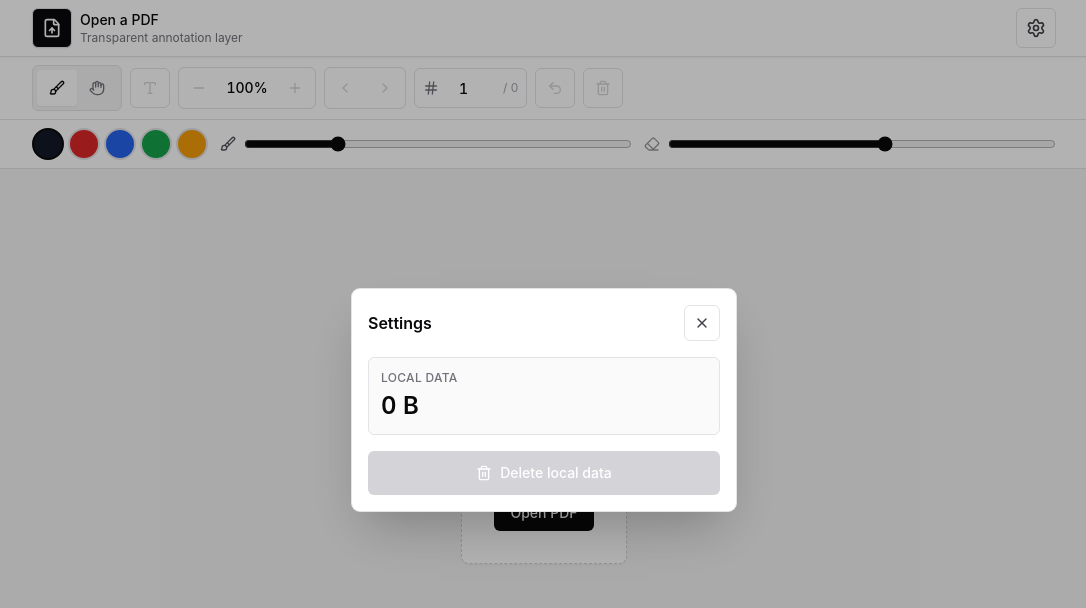
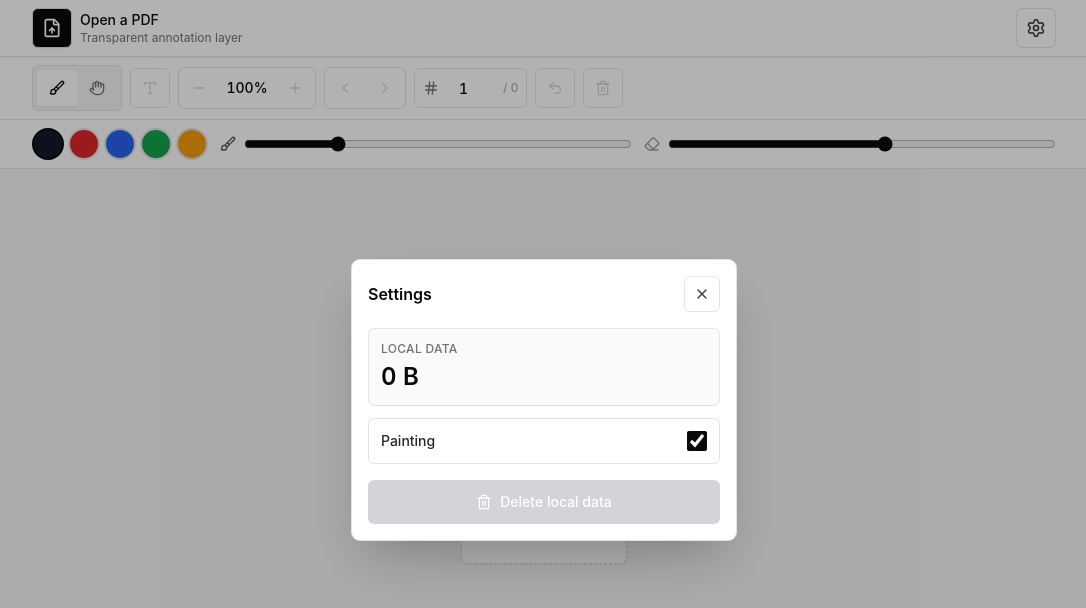
Before and after one commit to albertincx/practice-book-app, a React (Vite) app: page / in a window 1280 px wide. Both pictures are taken after a click on the button 1132 px from the left and 28 px from the top of the page. Shown: the top 608 px of the page, without its empty margins (96-1182 px from the left). Built offline with nearby package versions, Linux system fonts and the light colour scheme.

Commit message:
feat: add draggable text annotations and toggleable painting mode setting

```diff
--- a/src/App.tsx
+++ b/src/App.tsx
@@ -66,10 +66,18 @@ type PinchState = {
   zoom: number
 }
 
+type TextDragState = {
+  offsetX: number
+  offsetY: number
+  pointerId: number
+  textId: string
+}
+
 type StoredPdf = {
   data: ArrayBuffer
   name: string
   opacity?: number
+  paintingEnabled?: boolean
   pageNumber?: number
   penColor?: string
   penWidth?: number
@@ -113,6 +121,7 @@ function App() {
   const activeStrokePointerRef = useRef<number | null>(null)
   const pointersRef = useRef<Map<number, PointerPosition>>(new Map())
   const pinchStateRef = useRef<PinchState | null>(null)
+  const textDragRef = useRef<TextDragState | null>(null)
   const hasOpenedPdfRef = useRef(false)
 
   const [pdf, setPdf] = useState<PDFDocumentProxy | null>(null)
@@ -129,6 +138,7 @@ function App() {
   const [penColor, setPenColor] = useState(PEN_COLORS[0])
   const [penWidth, setPenWidth] = useState(4)
   const [opacity, setOpacity] = useState(0.65)
+  const [isPaintingEnabled, setIsPaintingEnabled] = useState(true)
   const [isLoading, setIsLoading] = useState(false)
   const [isSettingsOpen, setIsSettingsOpen] = useState(false)
   const [isTextDialogOpen, setIsTextDialogOpen] = useState(false)
@@ -179,6 +189,9 @@ function App() {
         if (storedPdf.opacity !== undefined) {
           setOpacity(storedPdf.opacity)
         }
+        if (storedPdf.paintingEnabled !== undefined) {
+          setIsPaintingEnabled(storedPdf.paintingEnabled)
+        }
       } catch (restoreError) {
         if (!isCancelled) {
           setError(restoreError instanceof Error ? restoreError.message : 'Could not restore the saved PDF.')
@@ -202,6 +215,7 @@ function App() {
     const saveTimer = window.setTimeout(() => {
       void mergeStoredPdf({
         opacity,
+        paintingEnabled: isPaintingEnabled,
         pageNumber,
         penColor,
         penWidth,
@@ -212,7 +226,7 @@ function App() {
     }, 250)
 
     return () => window.clearTimeout(saveTimer)
-  }, [opacity, pageNumber, pdf, penColor, penWidth, strokes, texts, zoom])
+  }, [isPaintingEnabled, opacity, pageNumber, pdf, penColor, penWidth, strokes, texts, zoom])
 
   useEffect(() => {
     if (!isSettingsOpen) {
@@ -333,6 +347,7 @@ function App() {
     cancelActiveStroke()
     pointersRef.current.clear()
     pinchStateRef.current = null
+    textDragRef.current = null
 
     try {
       const nextPdf = await pdfjsLib.getDocument({
@@ -358,6 +373,7 @@ function App() {
           data,
           name,
           opacity,
+          paintingEnabled: isPaintingEnabled,
           pageNumber: 1,
           penColor,
           penWidth,
@@ -452,6 +468,21 @@ function App() {
       return
     }
 
+    const touchedText = findTextAtPoint(pageTexts, point)
+    if (touchedText) {
+      textDragRef.current = {
+        offsetX: point.x - touchedText.x,
+        offsetY: point.y - touchedText.y,
+        pointerId: event.pointerId,
+        textId: touchedText.id,
+      }
+      return
+    }
+
+    if (!isPaintingEnabled) {
+      return
+    }
+
     const stroke: Stroke = {
       createdAt: Date.now(),
       id: crypto.randomUUID(),
@@ -473,8 +504,26 @@ function App() {
     }
 
     if (pointersRef.current.size >= 2) {
+      textDragRef.current = null
       cancelActiveStroke()
       updatePinchState()
+      return
+    }
+
+    const textDrag = textDragRef.current
+    if (textDrag?.pointerId === event.pointerId) {
+      const point = getInkPoint(event)
+      if (!point) {
+        return
+      }
+
+      setTexts((current) =>
+        current.map((text) =>
+          text.id === textDrag.textId
+            ? { ...text, x: point.x - textDrag.offsetX, y: point.y - textDrag.offsetY }
+            : text,
+        ),
+      )
       return
     }
 
@@ -504,6 +553,10 @@ function App() {
     if (activeStrokePointerRef.current === event.pointerId) {
       activeStrokeRef.current = null
       activeStrokePointerRef.current = null
+    }
+
+    if (textDragRef.current?.pointerId === event.pointerId) {
+      textDragRef.current = null
     }
 
     if (event.currentTarget.hasPointerCapture(event.pointerId)) {
@@ -538,6 +591,7 @@ function App() {
     cancelActiveStroke()
     pointersRef.current.clear()
     pinchStateRef.current = null
+    textDragRef.current = null
     setPdf(null)
     setPdfName('')
     setPageNumber(1)
@@ -591,6 +645,7 @@ function App() {
     cancelActiveStroke()
     pointersRef.current.clear()
     pinchStateRef.current = null
+    textDragRef.current = null
     setTool(nextTool)
   }
 
@@ -940,6 +995,21 @@ function App() {
               </p>
             </div>
 
+            <label className="mt-3 flex items-center justify-between gap-3 rounded-md border border-zinc-200 bg-white p-3">
+              <span className="text-sm font-medium text-zinc-800">Painting</span>
+              <input
+                checked={isPaintingEnabled}
+                className="h-5 w-5 accent-zinc-950"
+                type="checkbox"
+                onChange={(event) => {
+                  if (!event.target.checked) {
+                    cancelActiveStroke()
+                  }
+                  setIsPaintingEnabled(event.target.checked)
+                }}
+              />
+            </label>
+
             <button
               type="button"
               className="mt-4 inline-flex h-11 w-full items-center justify-center gap-2 rounded-md bg-red-600 px-4 text-sm font-medium text-white disabled:bg-zinc-300"
@@ -1036,6 +1106,43 @@ function drawTextAnnotation(context: CanvasRenderingContext2D, text: TextAnnotat
   })
 
   context.restore()
+}
+
+function findTextAtPoint(texts: TextAnnotation[], point: StrokePoint) {
+  return [...texts].reverse().find((text) => {
+    const bounds = getTextBounds(text)
+    return (
+      point.x >= bounds.x &&
+      point.x <= bounds.x + bounds.width &&
+      point.y >= bounds.y &&
+      point.y <= bounds.y + bounds.height
+    )
+  })
+}
+
+function getTextBounds(text: TextAnnotation) {
+  const lines = text.text.split('\n')
+  const padding = Math.max(8, text.size * 0.35)
+  const width = Math.max(...lines.map((line) => measureTextLine(line, text.size)), text.size)
+  const height = lines.length * text.size * 1.25
+
+  return {
+    height: height + padding * 2,
+    width: width + padding * 2,
+    x: text.x - padding,
+    y: text.y - padding,
+  }
+}
+
+function measureTextLine(text: string, size: number) {
+  const canvas = document.createElement('canvas')
+  const context = canvas.getContext('2d')
+  if (!context) {
+    return text.length * size * 0.55
+  }
+
+  context.font = `${size}px ui-sans-serif, system-ui, -apple-system, BlinkMacSystemFont, "Segoe UI", sans-serif`
+  return context.measureText(text).width
 }
 
 function openPdfStore() {
@@ -1136,6 +1243,7 @@ async function getStoredPdfSize() {
     JSON.stringify({
       name: storedPdf.name,
       opacity: storedPdf.opacity,
+      paintingEnabled: storedPdf.paintingEnabled,
       pageNumber: storedPdf.pageNumber,
       penColor: storedPdf.penColor,
       penWidth: storedPdf.penWidth,
```
Also changed, not shown: 1 other file (tests, documents, lock files or other folders).
